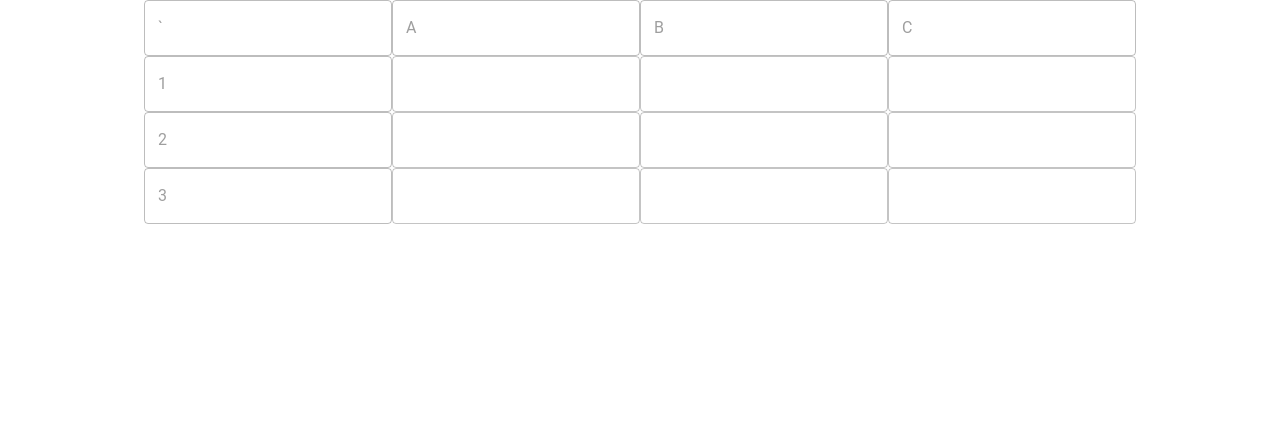
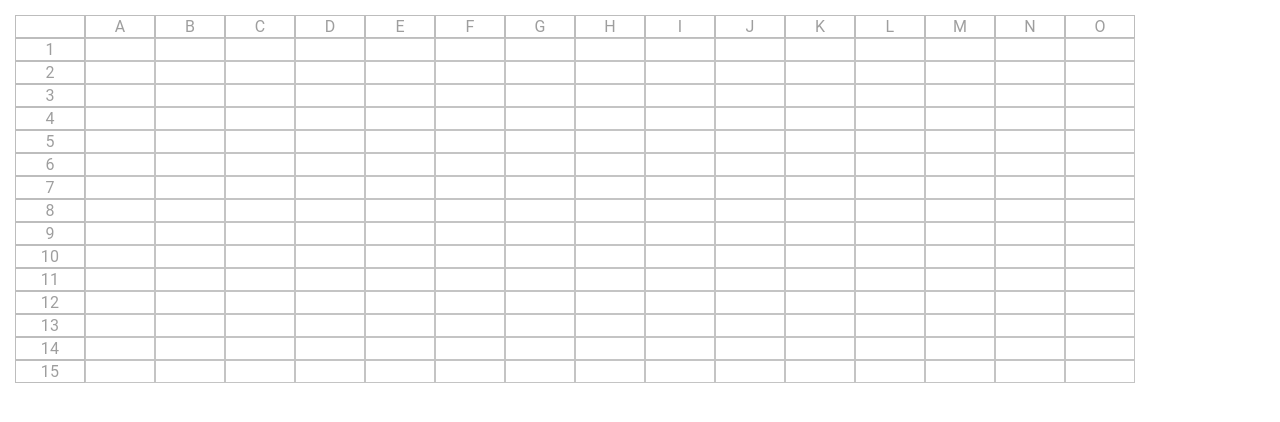
Before and after one commit to keshav137/react-excel, a React (Create React App) app: page / in a window 1280 px wide. Shown: the top 422 px of the page. Built offline with nearby package versions, Linux system fonts and the light colour scheme.

Commit message:
minor refactoring and styling

```diff
--- a/src/App.js
+++ b/src/App.js
@@ -2,8 +2,8 @@ import logo from "./logo.svg";
 import "./styles.scss";
 import Excel from "./components/Excel";
 
-const ROWS = 3;
-const COLUMNS = 3;
+const ROWS = 15;
+const COLUMNS = 15;
 
 function App() {
   return (
--- a/src/components/Excel.js
+++ b/src/components/Excel.js
@@ -1,8 +1,8 @@
 import React, { useState, useEffect, useMemo, useRef } from "react";
-import { TextField, Button } from "@mui/material";
+import { TextField } from "@mui/material";
 
 const Excel = ({ rows, columns }) => {
-  let initialGrid = useMemo(() => {
+  const initialGrid = useMemo(() => {
     let matrix = [];
     for (var i = 0; i < rows + 1; i++) {
       matrix.push([]);
@@ -15,11 +15,9 @@ const Excel = ({ rows, columns }) => {
 
   const [grid, setGrid] = useState(initialGrid);
   const [selected, setSelected] = useState(null);
-  const ref = useRef(null);
 
   const handleOnChange = (event, i, j) => {
     grid[i][j] = event.target.value;
-
     // deep copy the grid
     let updatedGrid = [];
     for (var i = 0; i < grid.length; i++) {
@@ -33,17 +31,17 @@ const Excel = ({ rows, columns }) => {
 
   const getValueFromExcelNotation = (notation) => {
     const x = parseInt(notation[1]);
-    const y = parseInt(notation.charCodeAt(0)) - 64;
+    const y = notation.charCodeAt(0) - 64;
     return parseInt(grid[x][y]);
   };
 
   const resolveValue = (value, i, j) => {
-    // improve this check
-    if (isSelected(i, j) || value.length < 6 || value[0] != "=") {
+    // TODO improve this check
+    if (isSelected(i, j) || value.length < 3 || value[0] != "=") {
       return value;
     }
 
-    let elements = value.split("=")[1].split("+");
+    const elements = value.split("=")[1].split("+");
     let sum = 0;
     elements.forEach(function (element) {
       sum += getValueFromExcelNotation(element);
@@ -66,13 +64,28 @@ const Excel = ({ rows, columns }) => {
       let rowLabel = String.fromCharCode(96 + j).toUpperCase();
       let columnLabel = String(i);
       let entry;
-      if (i == 0) {
+
+      if (i == 0 && j == 0) {
         entry = (
-          <TextField label={rowLabel} variant="outlined" disabled={true} />
+          <TextField className="cell label-cell" variant="outlined" disabled />
         );
       } else if (j == 0) {
         entry = (
-          <TextField label={columnLabel} variant="outlined" disabled={true} />
+          <TextField
+            className="cell label-cell"
+            value={columnLabel}
+            variant="outlined"
+            disabled
+          />
+        );
+      } else if (i == 0) {
+        entry = (
+          <TextField
+            className="cell label-cell"
+            value={rowLabel}
+            variant="outlined"
+            disabled
+          />
         );
       } else {
         let value = grid[i][j];
@@ -80,6 +93,7 @@ const Excel = ({ rows, columns }) => {
 
         entry = (
           <TextField
+            className="cell input-cell"
             variant="outlined"
             value={value}
             onClick={() => {
@@ -89,12 +103,13 @@ const Excel = ({ rows, columns }) => {
           />
         );
       }
-      matrixRow.push(entry);
+
+      matrixRow.push(<div className="cell-parent">{entry}</div>);
     }
-    matrix.push(<div>{matrixRow}</div>);
+    matrix.push(<div className="row">{matrixRow}</div>);
   }
 
-  return <div>{matrix}</div>;
+  return <div className="grid">{matrix}</div>;
 };
 
 export default Excel;
--- a/src/styles.scss
+++ b/src/styles.scss
@@ -1,3 +1,66 @@
 .App {
   text-align: center;
+  display: flex;
+  position: relative;
 }
+
+.grid {
+  display: flex;
+  flex-direction: column;
+  height: 100vh;
+  padding: 15px 50px 15px 15px;
+}
+
+.row {
+  display: flex;
+  flex-direction: row;
+}
+
+.cell-parent {
+  position: relative;
+  width: 70px;
+
+  // setting css of all descendant html input tags inside .cell-parent
+  input {
+    padding: 10px;
+    box-sizing: border-box;
+  }
+}
+
+// when .cell-parent is selected, update the css of its direct descendant div
+.cell-parent:focus-within {
+  > div {
+    position: absolute;
+    left: 0;
+    z-index: 10;
+    background-color: #fff;
+    > div {
+      min-width: 125px;
+      height: 30px;
+    }
+  }
+  input {
+    text-align: left;
+  }
+}
+
+.cell {
+  display: flex;
+}
+
+// setting css of direct child div of cell class element
+.cell > div {
+  border-radius: 0px;
+}
+
+.label-cell {
+  input {
+    text-align: center;
+  }
+}
+
+.input-cell {
+  input {
+    text-align: right;
+  }
+}
```
